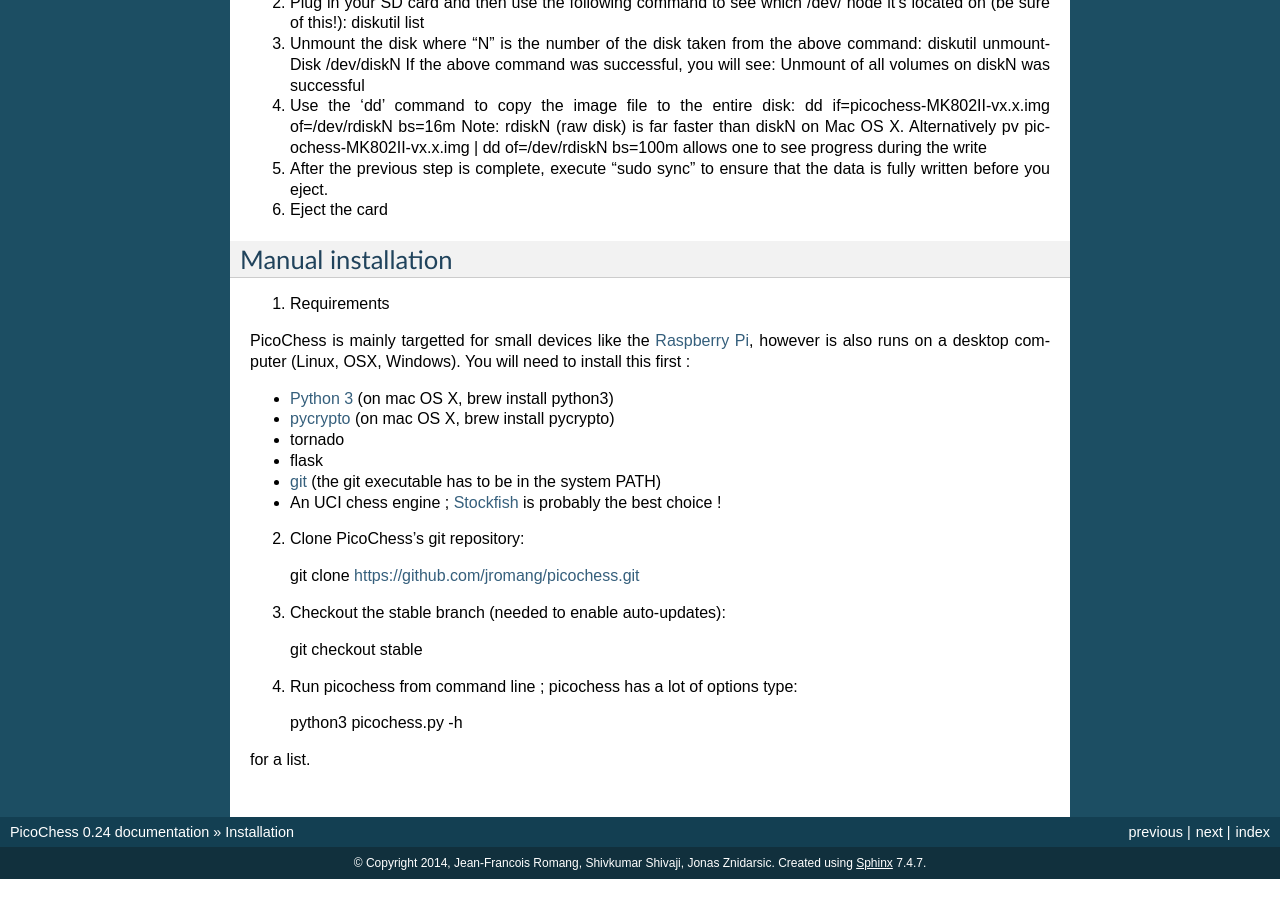
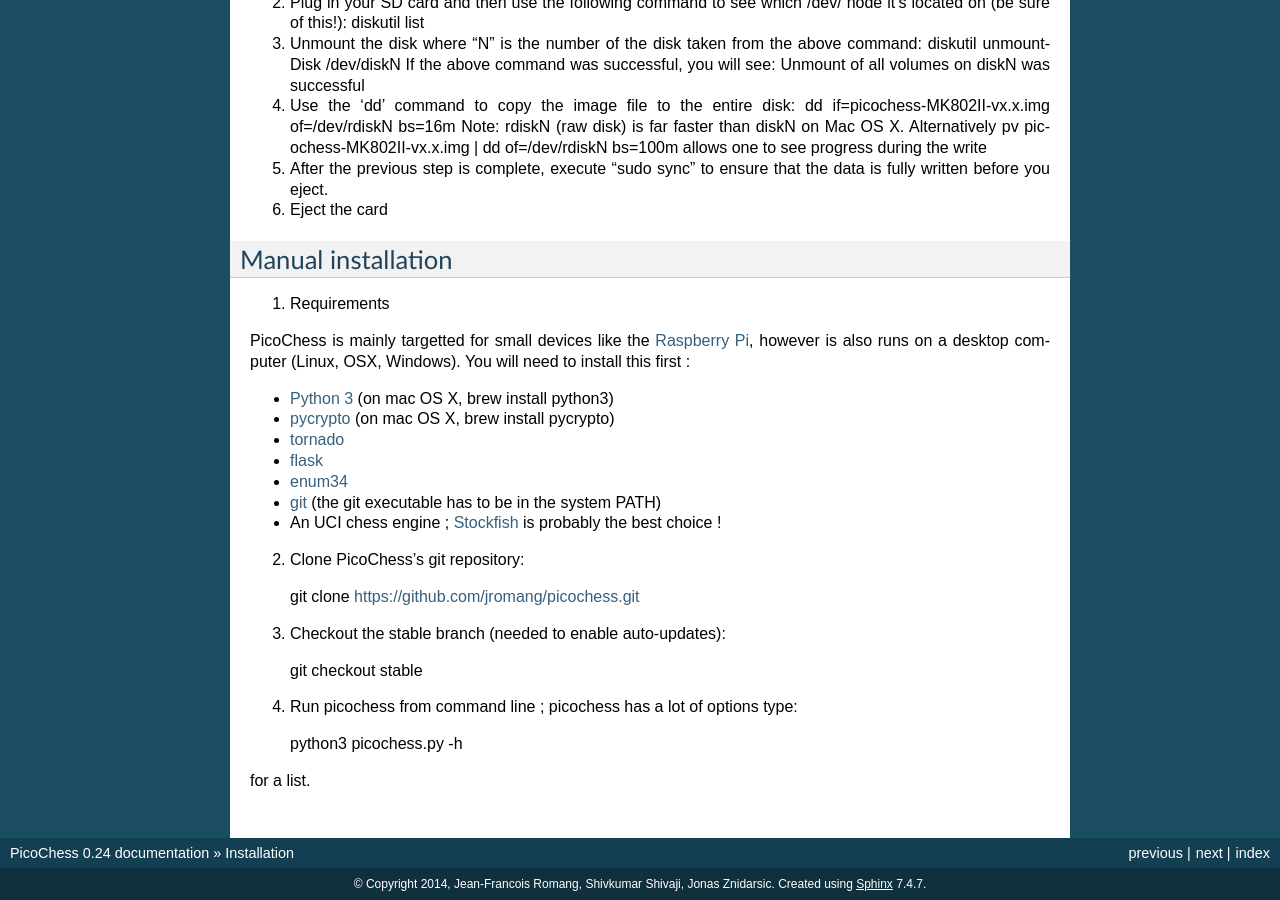
Before and after one commit to jromang/picochess, a Sphinx documentation site: the page built from docs/installation.rst, in a window 1280 px wide and 900 px high, scrolled down 1073 px. Built offline with Sphinx 7.4.7, drawn with Linux system fonts in a browser that asks for light colours; before the commit the page ends 1952 px from its top, so only the background shows below that.

Commit message:
Update installation.rst

```diff
--- a/docs/installation.rst
+++ b/docs/installation.rst
@@ -83,9 +83,11 @@
 
 * `pycrypto <https://pypi.python.org/pypi/pycrypto>`_ (on mac OS X, brew install pycrypto)
 
-* tornado
+* `tornado <http://www.tornadoweb.org>`_
 
-* flask
+* `flask <https://github.com/mitsuhiko/flask>`_
+
+* `enum34 <https://pypi.python.org/pypi/enum34>`_
 
 * `git <http://git-scm.com/>`_ (the git executable has to be in the system PATH)
 
```
